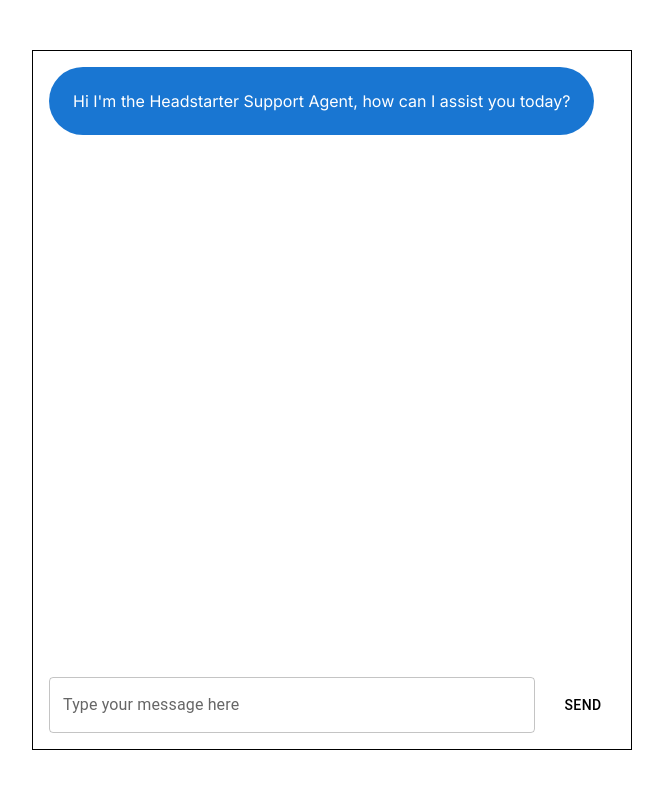
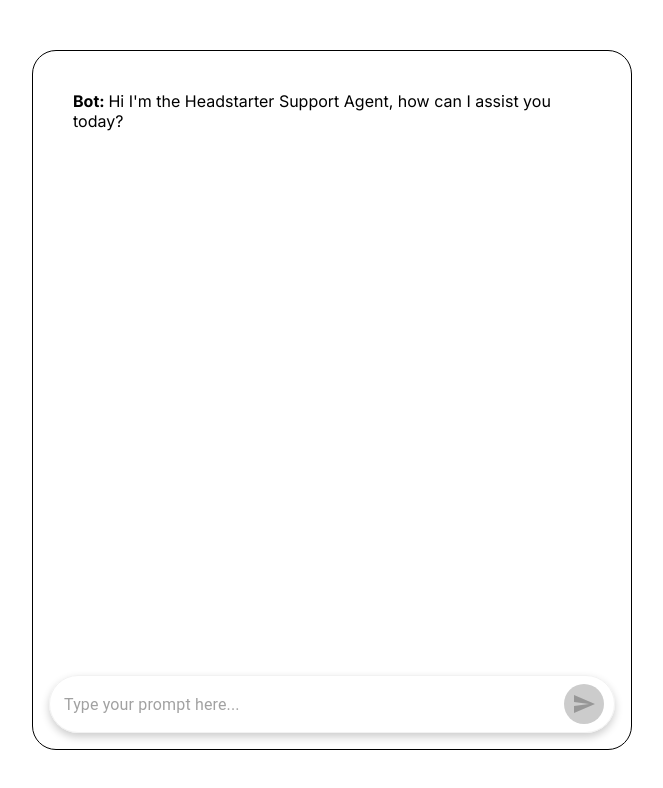
Before and after one commit to MuminaA/Customer-support-ai, a Next.js app: page / in a window 1280 px wide. Shown: the top 788 px of the page, without its empty margins (308-971 px from the left). Built offline with nearby package versions, Linux system fonts and the light colour scheme.

Commit message:
textfield and button designed better and added disability to button when text is empty

```diff
--- a/app/page.js
+++ b/app/page.js
@@ -1,7 +1,8 @@
 "use client";
-import Image from "next/image";
+// import Image from "next/image";
 import { useState, useRef, useEffect } from "react";
 import { Box, Stack, TextField, Button } from "@mui/material";
+import SendIcon from "@mui/icons-material/Send";
 
 export default function Home() {
   const [messages, setMessages] = useState([
@@ -81,6 +82,7 @@
         border="1px solid black"
         p={2}
         spacing={3}
+        sx={{ borderRadius: 6 }}
       >
         <Stack
           direction="column"
@@ -98,30 +100,73 @@
               }
             >
               <Box
-                bgcolor={
-                  message.role === "assistant"
-                    ? "primary.main"
-                    : "secondary.main"
-                }
-                color="white"
+                // bgcolor={
+                //   message.role === "assistant"
+                //     ? "primary.main"
+                //     : "secondary.main"
+                // }
+                color="black"
                 borderRadius={16}
                 p={3}
               >
+                <strong>
+                  {message.role === "assistant" ? "Bot: " : "You: "}
+                </strong>
                 {message.content}
               </Box>
             </Box>
           ))}
           <div ref={messagesEndRef} />
         </Stack>
-        <Stack direction={"row"} spacing={2}>
+        <Stack
+          display="flex"
+          justifyContent="center"
+          alignItems="center"
+          direction={"row"}
+          spacing={2}
+          sx={{
+            border: "1px solid #f2f2f2",
+            borderRadius: "50px",
+            paddingRight: "10px",
+            boxShadow: "0px 4px 8px rgba(0, 0, 0, 0.2)",
+          }}
+        >
           <TextField
-            label="Type your message here"
+            placeholder="Type your prompt here..."
             fullWidth
             value={message}
             onChange={(e) => setMessage(e.target.value)}
+            sx={{
+              "& .MuiOutlinedInput-root": {
+                "& fieldset": {
+                  border: "none",
+                },
+              },
+            }}
           />
-          <Button variant="Contained" onClick={sendMessage}>
-            Send
+          <Button
+            variant="contained"
+            onClick={sendMessage}
+            disabled={message.trim() === ""}
+            sx={{
+              backgroundColor: "#33cc33",
+              borderRadius: "50%", // Make the button circular
+              minWidth: "40px", // Adjust the width and height to make it a circle
+              height: "40px",
+              padding: 0,
+              display: "flex",
+              alignItems: "center",
+              justifyContent: "center",
+              "&:hover": {
+                backgroundColor: "#2eb82e", // Keep the color the same on hover
+              },
+              "&:disabled": {
+                backgroundColor: "#cccccc", // Change color when disabled
+                cursor: "not-allowed",
+              },
+            }}
+          >
+            <SendIcon />
           </Button>
         </Stack>
       </Stack>
--- a/package.json
+++ b/package.json
@@ -11,6 +11,7 @@
   "dependencies": {
     "@emotion/react": "^11.13.0",
     "@emotion/styled": "^11.13.0",
+    "@mui/icons-material": "^5.16.7",
     "@mui/material": "^5.16.7",
     "next": "14.2.5",
     "openai": "^4.55.4",
```
Also changed, not shown: 1 other file (tests, documents, lock files or other folders).
